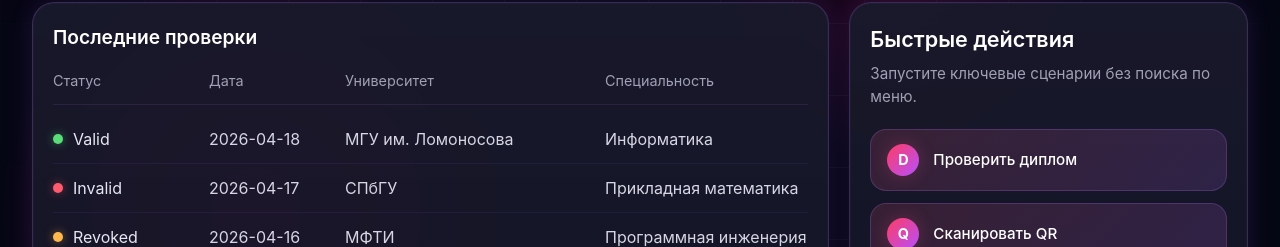
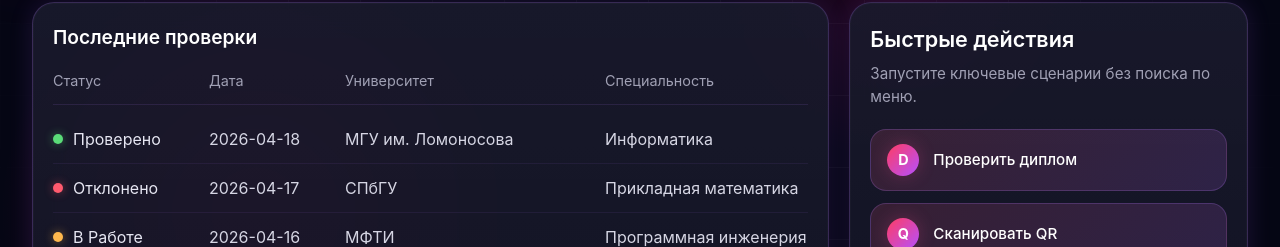
Before and after one commit to ViktorLamba/check_diplom_django, a React (Vite) app in the folder frontend/: page /home in a window 1280 px wide. Shown: the part 553-800 px from the top of the page. Built offline with nearby package versions, Linux system fonts and the light colour scheme; no server answers.

Commit message:
Обновил фронт аккаунта и статусы проверок

```diff
--- a/frontend/src/pages/account/ui/AccountPage.tsx
+++ b/frontend/src/pages/account/ui/AccountPage.tsx
@@ -1,6 +1,20 @@
+import { useAuth } from "@/shared/auth/AuthContext";
+import type { UserRole } from "@/shared/auth/types";
 import styles from "./AccountPage.module.scss";
 
+const roleLabels: Record<UserRole, string> = {
+  student: "Студент",
+  university: "Представитель университета",
+  admin: "Администратор",
+};
+
 export function AccountPage() {
+  const { user, isLoading } = useAuth();
+
+  const username = user?.username ?? "Не указано";
+  const email = user?.email ?? "Не указано";
+  const role = user?.role ? roleLabels[user.role] : "Не указано";
+
   return (
     <section className={styles.page}>
       <div className={styles.card}>
@@ -10,17 +24,23 @@ export function AccountPage() {
           <div className={styles.infoList}>
             <div className={styles.infoRow}>
               <span className={styles.label}>Имя пользователя</span>
-              <span className={styles.value}>admin</span>
+              <span className={styles.value}>
+                {isLoading ? "Загрузка..." : username}
+              </span>
             </div>
 
             <div className={styles.infoRow}>
               <span className={styles.label}>Email</span>
-              <span className={styles.value}>admin@example.com</span>
+              <span className={styles.value}>
+                {isLoading ? "Загрузка..." : email}
+              </span>
             </div>
 
             <div className={styles.infoRow}>
               <span className={styles.label}>Роль</span>
-              <span className={styles.value}>Администратор</span>
+              <span className={styles.value}>
+                {isLoading ? "Загрузка..." : role}
+              </span>
             </div>
           </div>
         </div>
--- a/frontend/src/pages/home/model/dashboardData.ts
+++ b/frontend/src/pages/home/model/dashboardData.ts
@@ -8,28 +8,28 @@ export const dashboardStats = [
 export const recentChecks = [
   {
     id: 1,
-    status: "valid",
+    status: "Проверено",
     date: "2026-04-18",
     university: "МГУ им. Ломоносова",
     speciality: "Информатика",
   },
   {
     id: 2,
-    status: "invalid",
+    status: "Отклонено",
     date: "2026-04-17",
     university: "СПбГУ",
     speciality: "Прикладная математика",
   },
   {
     id: 3,
-    status: "revoked",
+    status: "В работе",
     date: "2026-04-16",
     university: "МФТИ",
     speciality: "Программная инженерия",
   },
   {
     id: 4,
-    status: "valid",
+    status: "Проверено",
     date: "2026-04-15",
     university: "КФУ",
     speciality: "Информационные системы",
--- a/frontend/src/pages/home/ui/RecentChecksCard.tsx
+++ b/frontend/src/pages/home/ui/RecentChecksCard.tsx
@@ -22,9 +22,9 @@ export function RecentChecksCard() {
               <div className={styles.statusCell}>
                 <span
                   className={`${styles.statusDot} ${
-                    check.status === "valid"
+                    check.status === "Проверено"
                       ? styles.valid
-                      : check.status === "invalid"
+                      : check.status === "Отклонено"
                         ? styles.invalid
                         : styles.revoked
                   }`}
```
